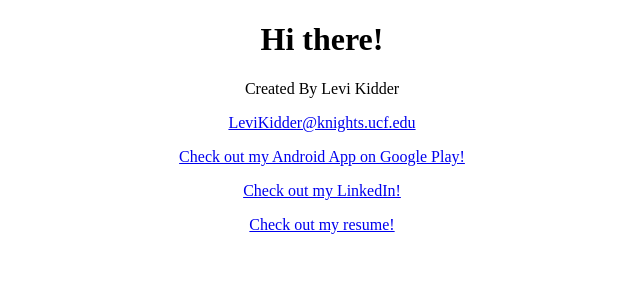
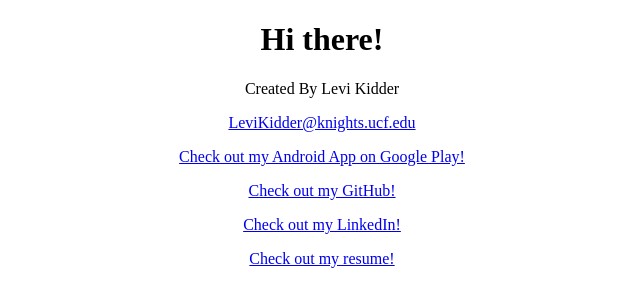
Before and after one commit to LeviKidder/ISSFlask, a Flask app: template templates/profile.html in a window 1280 px wide. Shown: the top 307 px of the page, without its empty margins (318-958 px from the left). Run offline with Flask 2, Linux system fonts and the light colour scheme; the template is opened without the code that fills it, so the values that code supplies are empty.

Commit message:
added github link

```diff
--- a/templates/profile.html
+++ b/templates/profile.html
@@ -17,5 +17,6 @@
 <p style="text-align:center;">Created By Levi Kidder</p>
 <a href="mailto:levikidder@knights.ucf.edu"><p style="text-align:center;">LeviKidder@knights.ucf.edu</p></a>
 <a href="https://play.google.com/store/apps/details?id=com.levikidder.diceroller"><p style="text-align:center;">Check out my Android App on Google Play!</p></a>
+<a href="https://github.com/LeviKidder"><p style="text-align:center;">Check out my GitHub!</p></a>
 <a href="https://www.linkedin.com/in/levikidder"><p style="text-align:center;">Check out my LinkedIn!</p></a>
 <a href="/resume"><p style="text-align:center;">Check out my resume!</p></a>
```
